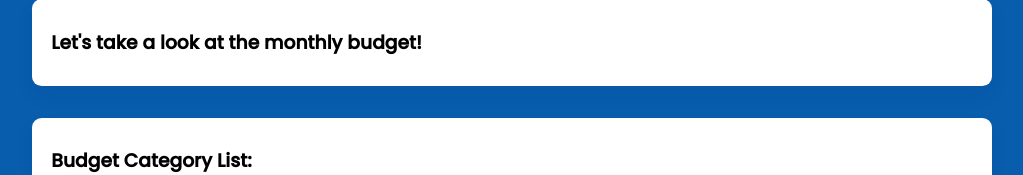
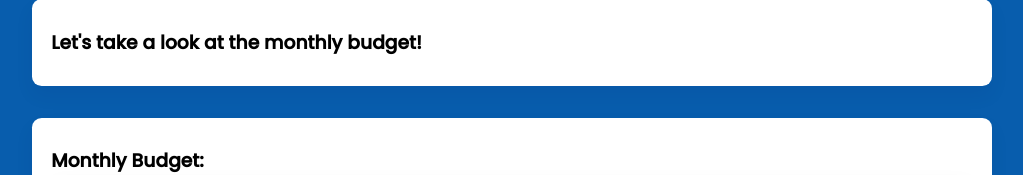
Before and after one commit to Vorix325/BudgetrBuddy, a PHP site: page /ex_starts/admin/admin_All.php in a window 1280 px wide. Shown: the part 113-288 px from the top of the page, without its empty margins (128-1151 px from the left). Run offline with PHP 8.4, Linux system fonts and the light colour scheme; data comes from the database, SQL or seed files in the repository; data that the repository does not hold is empty.

Commit message:
Monthly Budget Title

```diff
--- a/admin/admin_All.php
+++ b/admin/admin_All.php
@@ -33,7 +33,7 @@
 
             <!-- Monthly Budget List -->
             <div class="list">
-                <h3>Budget Category List:</h3>
+                <h3>Monthly Budget:</h3>
                 <div class="expense-list-container"
                      id="list">
                 </div>
```
